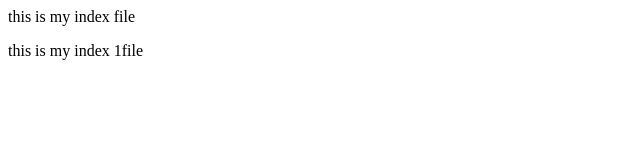
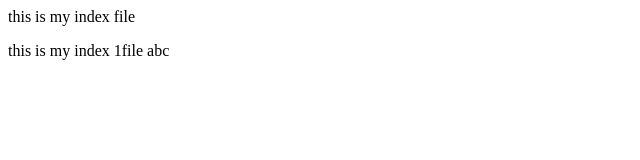
Before and after one commit to ZAINAB24-sys/Task-1, a plain HTML site: page index.html in a window 1280 px wide. Shown: the full height of the page, 0-640 px from the left. Drawn offline with Linux system fonts and the light colour scheme.

Commit message:
Update index.html

```diff
--- a/index.html
+++ b/index.html
@@ -1,3 +1,3 @@
 <p>this is my index file</p>
 
-<p>this is my index 1file</p>
+<p>this is my index 1file abc </p>
```
